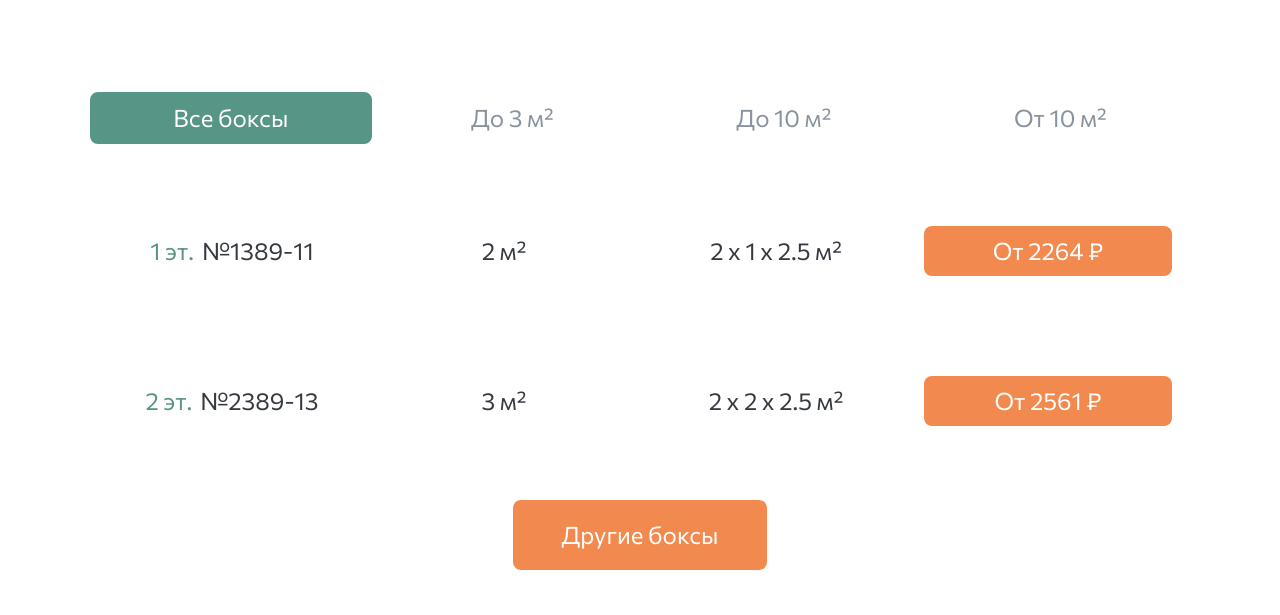
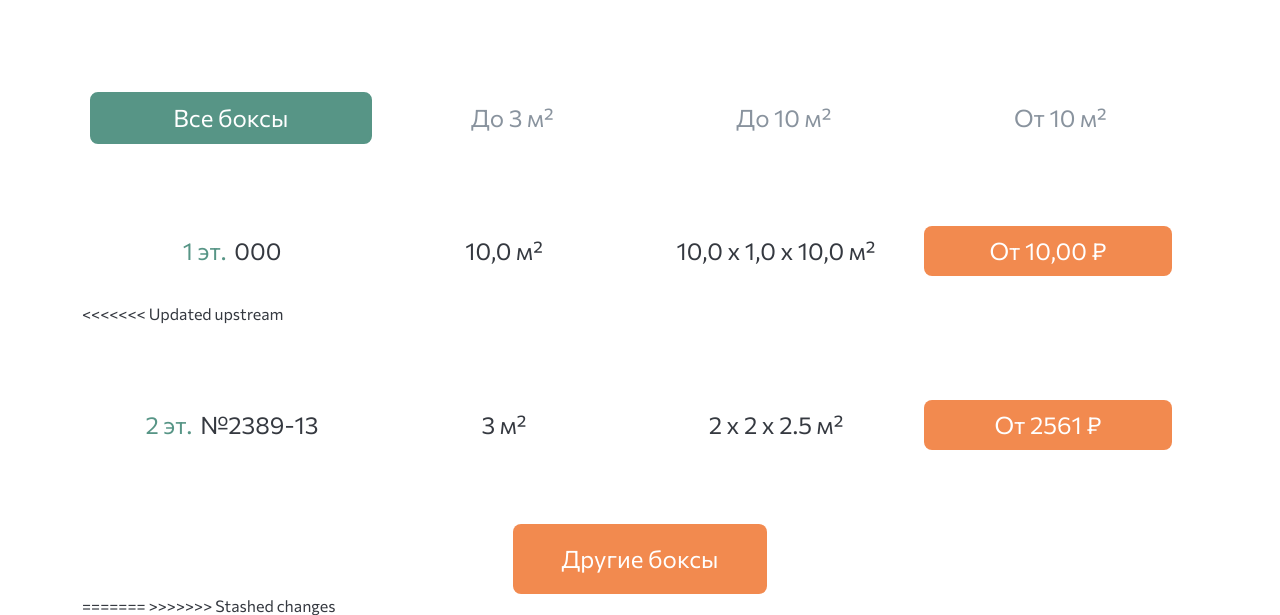
Before and after one commit to busypenguin/sigvard, a Django app: template templates/boxes.html in a window 1280 px wide. Shown: the part 2141-2756 px from the top of the page. Run offline with Django 5.2, Linux system fonts and the light colour scheme; the template is opened without the code that fills it: values that come from a table or form of the project are taken from there, others are empty; tables that the repository leaves empty hold one stand-in row (values such as "Sample post"); grey boxes marked "Sample" are stand-in pictures; parts of the project's set-up code (start-up, migrations or seed data) failed here and were passed over.

Commit message:
added box fron db to /boxes

```diff
--- a/templates/boxes.html
+++ b/templates/boxes.html
@@ -322,7 +322,7 @@
             </li>
         </ul>
         <div class="tab-content" id="pills-tabContent">
-            {% comment %} {% for box in boxes %} {% endcomment %}
+            {% for box in boxes %}
             <div class="tab-pane fade show active" id="pills-all" role="tabpanel"
                  aria-labelledby="pills-home-tab">
                 <a href="#"
@@ -331,19 +331,20 @@
 
                    class="row text-decoration-none py-3 px-4 mt-5 SelfStorage__boxlink">
                     <div class="col-12 col-md-4 col-lg-3 d-flex justify-content-center align-items-center">
-                        <span class="SelfStorage_green fs_24 me-2">1 эт.</span><span
-                            class="fs_24">№1389-11</span>
+                        <span class="SelfStorage_green fs_24 me-2">{{ box.level }} эт.</span><span
+                            class="fs_24">{{ box.number }}</span>
                     </div>
                     <div class="col-6 col-md-4 col-lg-3 d-flex justify-content-center align-items-center">
-                        <span class="fs_24">2 м²</span>
+                        <span class="fs_24">{{ box.height}} м²</span>
                     </div>
                     <div class="col-6 col-md-4 col-lg-3 d-flex justify-content-center align-items-center">
-                        <span class="fs_24">2 х 1 х 2.5 м²</span>
+                        <span class="fs_24">{{ box.width}} х {{ box.length}} х {{ box.height}} м²</span>
                     </div>
                     <div class="col-12 col-lg-3">
-                        <span class="btn my-2 w-100 text-white fs_24 SelfStorage__bg_orange SelfStorage__btn2_orange border-8">От 2264 ₽</span>
+                        <span class="btn my-2 w-100 text-white fs_24 SelfStorage__bg_orange SelfStorage__btn2_orange border-8">От {{ box.price}} ₽</span>
                     </div>
                 </a>
+<<<<<<< Updated upstream
                 <a href="#"
                    class="row text-decoration-none py-3 px-4 mt-5 SelfStorage__boxlink">
                     <div class="col-12 col-md-4 col-lg-3 d-flex justify-content-center align-items-center">
@@ -501,7 +502,10 @@
                     </script>
                 </div>
             {% comment %} {%endfor%} {% endcomment %}
+=======
+>>>>>>> Stashed changes
             </div>
+            {%endfor%}
             <div class="tab-pane fade" id="pills-to3" role="tabpanel"
                  aria-labelledby="pills-profile-tab">
                 <a href="#"
```
